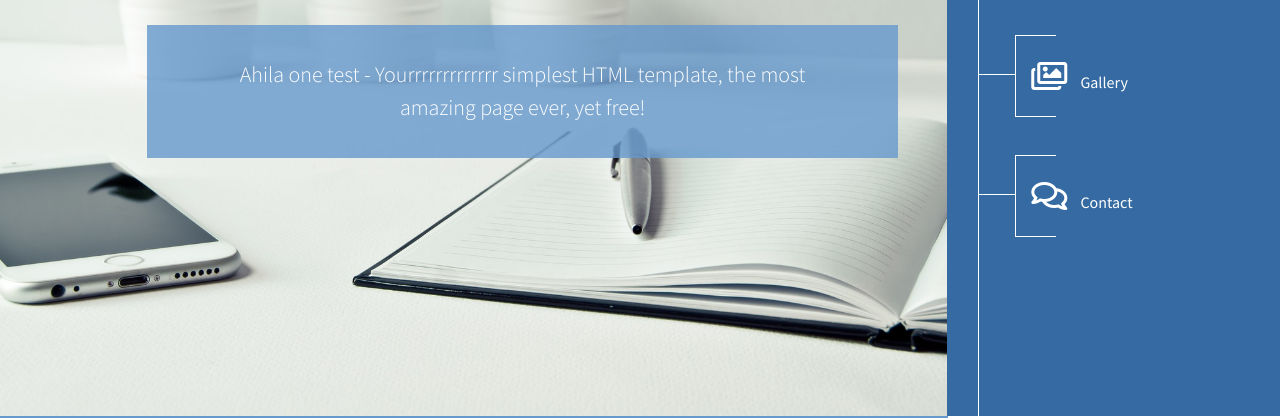
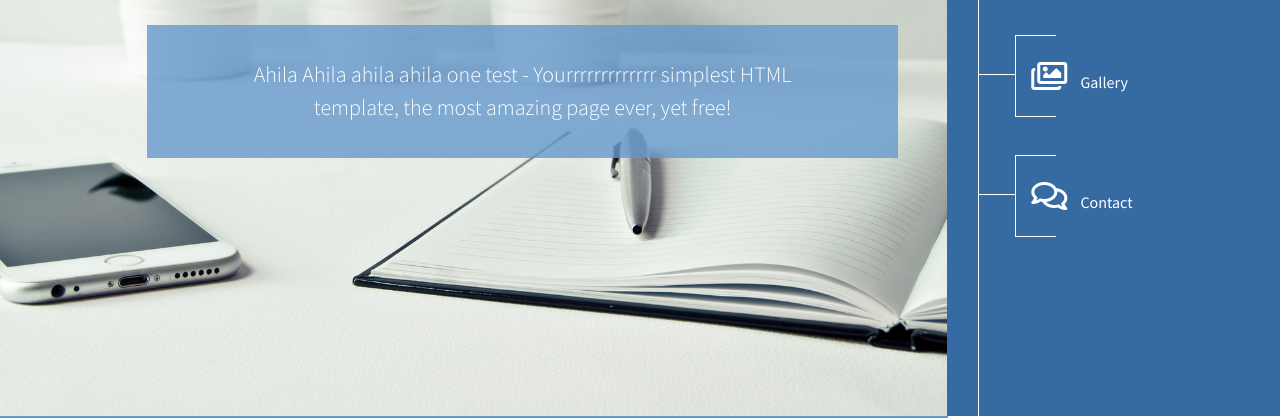
Before and after one commit to Ahila-pro/repo-one, a plain HTML site: page index.html in a window 1280 px wide. Shown: the part 384-802 px from the top of the page. Drawn offline with Linux system fonts and the light colour scheme.

```diff
--- a/index.html
+++ b/index.html
@@ -55,7 +55,7 @@ https://www.tooplate.com/view/2123-simply-amazed
                 <div class="container">
                     <div class="item">
                         <div class="bg-blue-transparent logo-fa"><span><i class="fas fa-2x fa-atom"></i></span>Ahila - Github Simply Amazed</div>
-                        <div class="bg-blue-transparent simple"><p>Ahila one test - Yourrrrrrrrrrrrr simplest HTML template, the most amazing page ever, yet free!</p></div>
+                        <div class="bg-blue-transparent simple"><p>Ahila Ahila ahila ahila one test - Yourrrrrrrrrrrrr simplest HTML template, the most amazing page ever, yet free!</p></div>
                     </div>
                 </div>
             </div>
```
